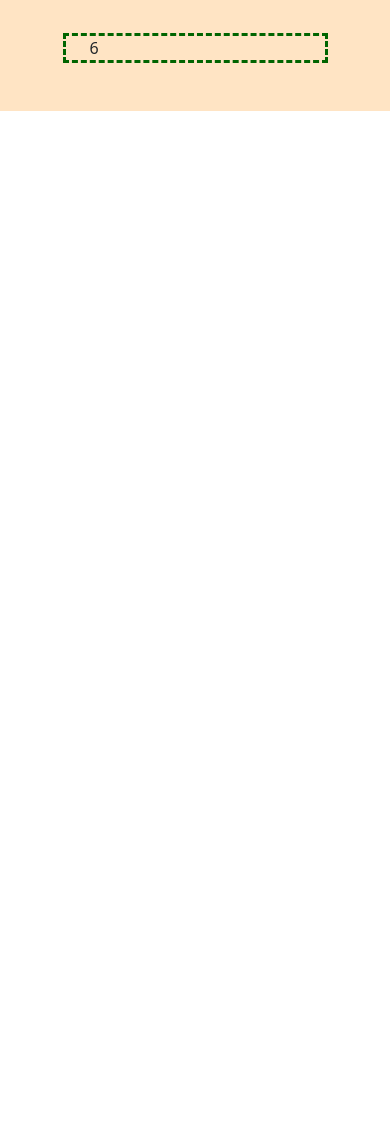
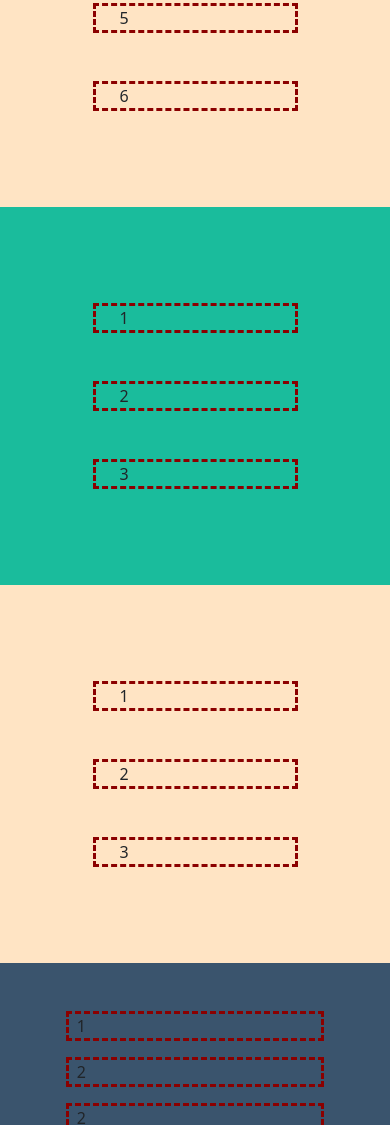
Before and after one commit to Ericdid/html-css-bootstrap-freelancer, a plain HTML site: page index.html in a window 390 px wide. Shown: the part 875-2000 px from the top of the page. Before the commit the page ends 986 px from the top, so only its background shows below. Drawn offline with nearby package versions, Linux system fonts and the light colour scheme.

Commit message:
add.section.footer-responsive

```diff
--- a/index.html
+++ b/index.html
@@ -28,7 +28,7 @@
       <div class="ms-box m-5" id="jumbo-img"></div>
       <div class="ms-box m-5"></div>
     </section>
-    <main class="container-fluid">
+    <main class="container-fluid p-5">
       <div class="row justify-content-center g-5 p-5">
         <div class="col-10 col-md-5 col-lg-3 mx-2 ms-bor">1</div>
         <div class="col-10 col-md-5 col-lg-3 mx-2 ms-bor">2</div>
@@ -38,8 +38,31 @@
         <div class="col-10 col-md-5 col-lg-3 mx-2 ms-bor">6</div>
       </div>
     </main>
-    <section id="about"></section>
-    <section id="contact"></section>
-    <footer></footer>
+    <section id="about" class="container-fluid p-5">
+      <div class="row justify-content-center g-5 p-5">
+        <div class="ms-bor mx-2 col-10 col-md-5">1</div>
+        <div class="ms-bor mx-2 col-10 col-md-5">2</div>
+        <div class="ms-bor mx-2 col-10 col-md-10">3</div>
+      </div>
+    </section>
+    <section id="contact" class="container-fluid p-5">
+      <div class="row justify-content-center g-5 p-5">
+        <div class="ms-bor mx-2 col-10">1</div>
+        <div class="ms-bor mx-2 col-10">2</div>
+        <div class="ms-bor mx-2 col-10">3</div>
+      </div>
+    </section>
+    <section class="container-fluid p-5" id="top-footer">
+      <div class="row justify-content-center g-3">
+        <div class="ms-bor mx-2 col-10 col-md-3">1</div>
+        <div class="ms-bor mx-2 col-10 col-md-3">2</div>
+        <div class="ms-bor mx-2 col-10 col-md-3">2</div>
+      </div>
+    </section>
+    <footer>
+      <div class="d-flex justify-content-center align-items-center p-5">
+        <div class="ms-box"></div>
+      </div>
+    </footer>
   </body>
 </html>
--- a/style.css
+++ b/style.css
@@ -7,15 +7,21 @@
   border: 2px solid black;
 }
 .ms-bor {
-  border: 3px dashed darkgreen;
+  border: 3px dashed darkred;
 }
 /* layout */
-header {
+header,
+footer {
   background-color: #2c3e50;
 }
-#jumbo {
+#jumbo,
+#about {
   background-color: #1abc9c;
 }
-main {
+main,
+#contact {
   background-color: bisque;
 }
+#top-footer {
+  background-color: #3a546d;
+}
```
